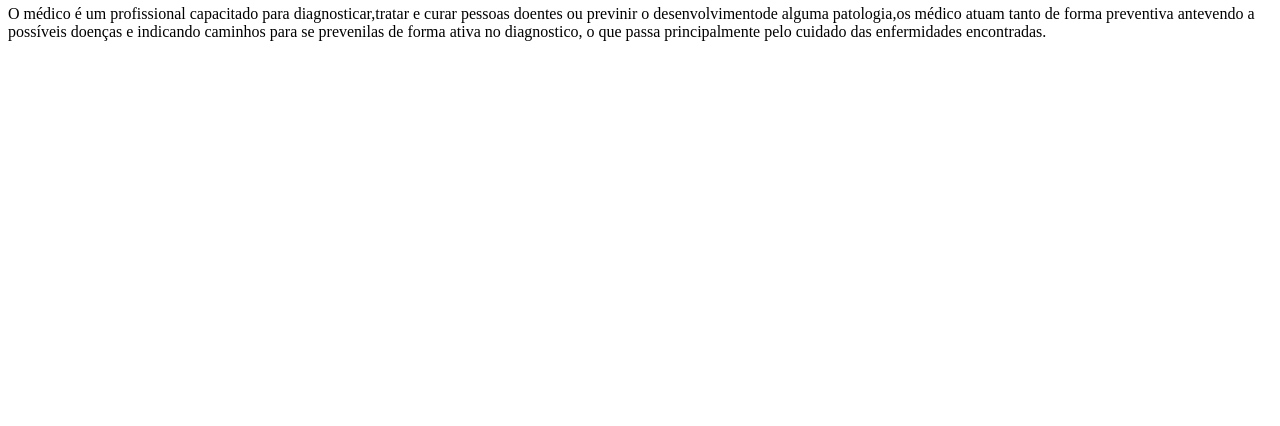
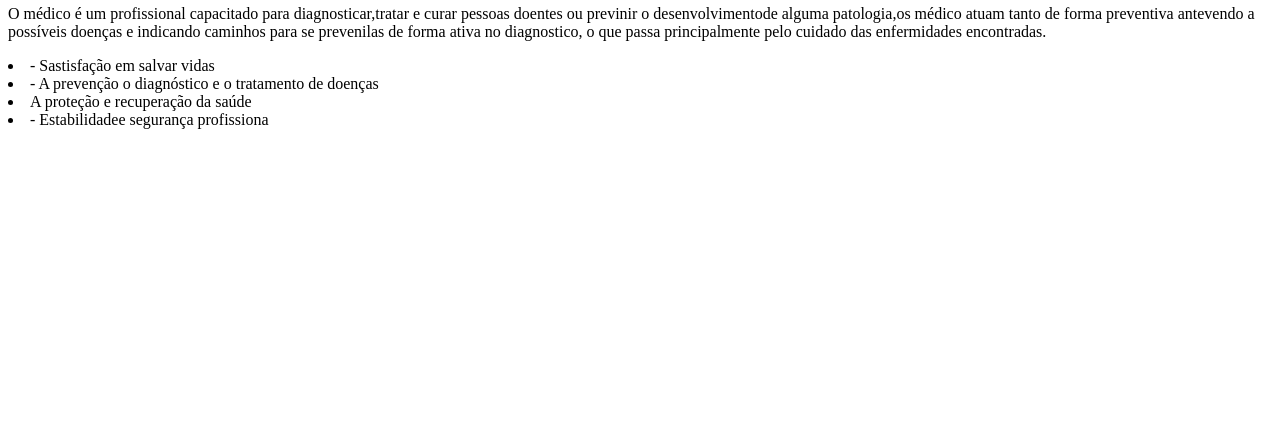
Before and after one commit to ashleyvmp1/m-dico, a plain HTML site: page index.html in a window 1280 px wide. Shown: the part 374-800 px from the top of the page. Drawn offline with Linux system fonts and the light colour scheme; a web font is replaced by a local one.

Commit message:
esegfsdfsduhfsdig

```diff
--- a/index.html
+++ b/index.html
@@ -18,5 +18,14 @@
  <p>O médico é um profissional capacitado para diagnosticar,tratar e curar pessoas doentes ou previnir o desenvolvimentode alguma patologia,os médico atuam tanto de
 forma preventiva antevendo a possíveis doenças e indicando caminhos para se prevenilas de forma ativa no diagnostico, o que passa principalmente pelo cuidado
 das enfermidades encontradas. </p>
+
+<li>- Sastisfação em salvar vidas </li>
+<li>- A prevenção o diagnóstico e o tratamento de doenças</li>
+<li>A proteção e recuperação da saúde </li>
+<li> - Estabilidadee segurança profissiona</li>
+
+
+
+
 </body>
 </html>
```
